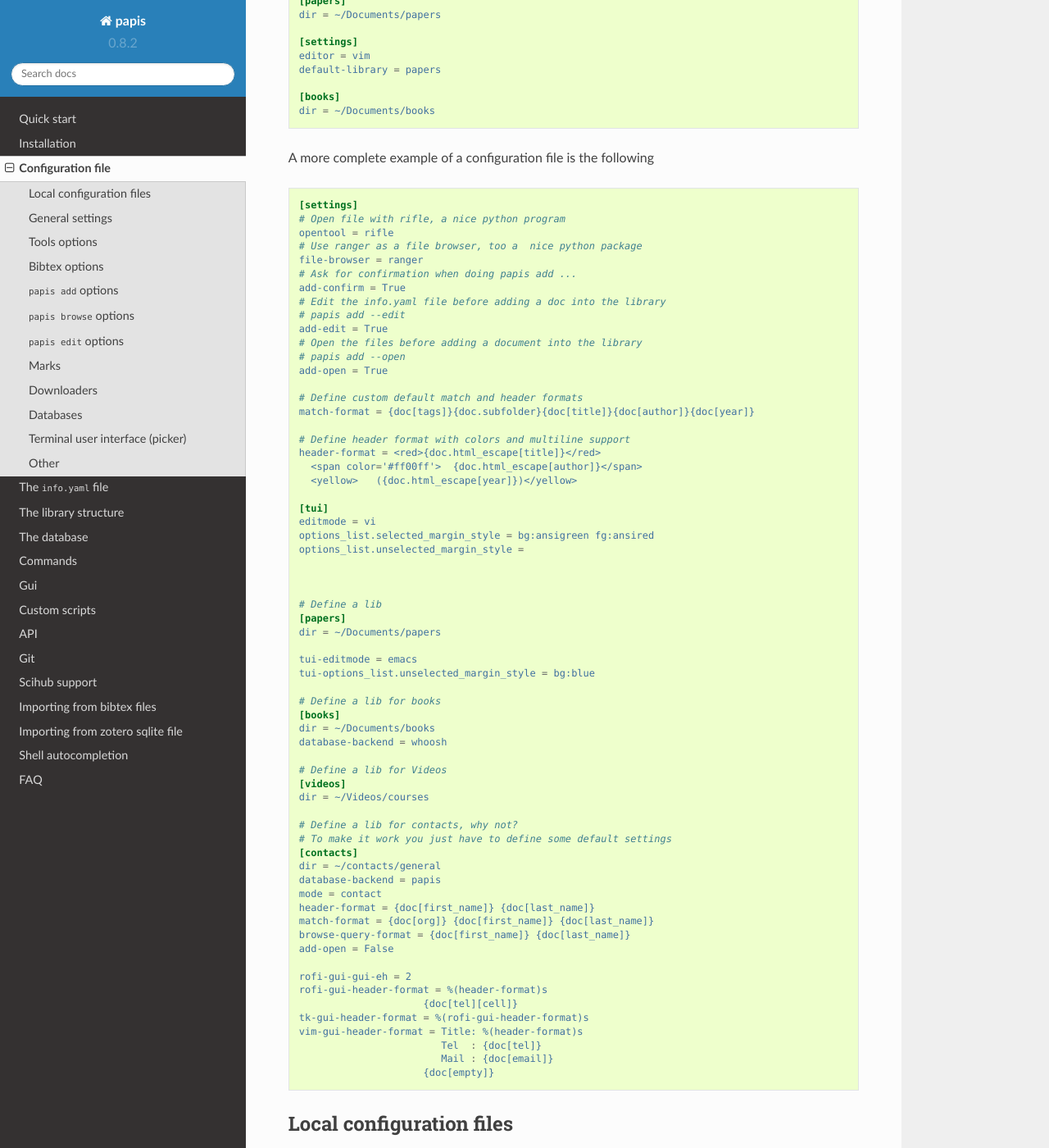
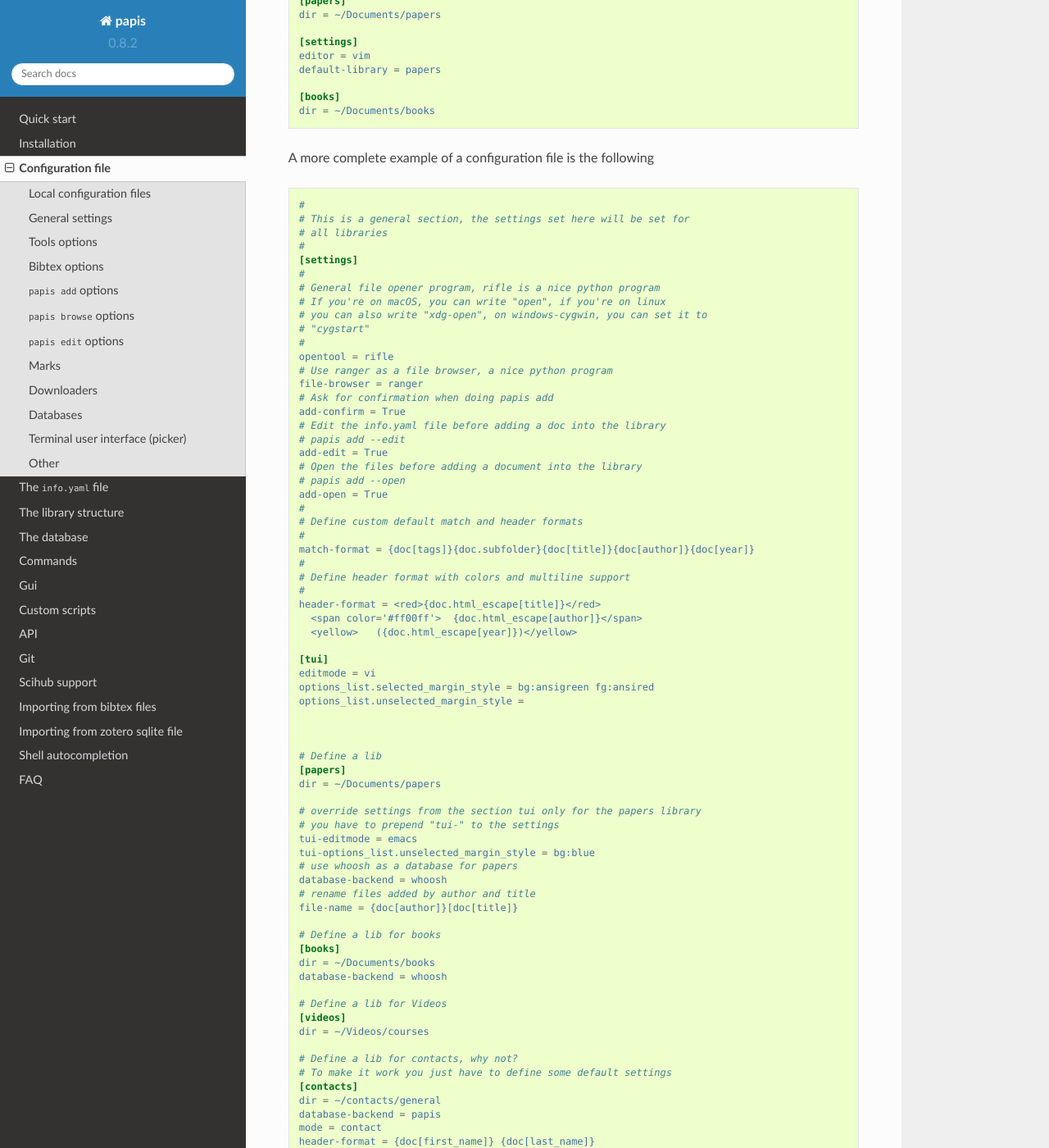
Before and after one commit to papis/papis, a Sphinx documentation site: the page built from doc/source/configuration.rst, in a window 1280 px wide and 1400 px high, scrolled down 324 px. Shown: the whole window at 82% size. Built offline with Sphinx 7.4.7 and the Read the Docs theme 2.0.0, drawn with Linux system fonts in a browser that asks for light colours; some of the changed text lies outside the part shown.

Commit message:
Update sample configuration

```diff
--- a/doc/source/configuration.rst
+++ b/doc/source/configuration.rst
@@ -25,12 +25,21 @@
 
 .. code:: ini
 
+  #
+  # This is a general section, the settings set here will be set for
+  # all libraries
+  #
   [settings]
-  # Open file with rifle, a nice python program
+  #
+  # General file opener program, rifle is a nice python program
+  # If you're on macOS, you can write "open", if you're on linux
+  # you can also write "xdg-open", on windows-cygwin, you can set it to
+  # "cygstart"
+  #
   opentool = rifle
-  # Use ranger as a file browser, too a  nice python package
+  # Use ranger as a file browser, a nice python program
   file-browser = ranger
-  # Ask for confirmation when doing papis add ...
+  # Ask for confirmation when doing papis add
   add-confirm = True
   # Edit the info.yaml file before adding a doc into the library
   # papis add --edit
@@ -38,11 +47,13 @@
   # Open the files before adding a document into the library
   # papis add --open
   add-open = True
-
+  #
   # Define custom default match and header formats
+  #
   match-format = {doc[tags]}{doc.subfolder}{doc[title]}{doc[author]}{doc[year]}
-
+  #
   # Define header format with colors and multiline support
+  #
   header-format = <red>{doc.html_escape[title]}</red>
     <span color='#ff00ff'>  {doc.html_escape[author]}</span>
     <yellow>   ({doc.html_escape[year]})</yellow>
@@ -58,8 +69,14 @@
   [papers]
   dir = ~/Documents/papers
 
+  # override settings from the section tui only for the papers library
+  # you have to prepend "tui-" to the settings
   tui-editmode = emacs
   tui-options_list.unselected_margin_style = bg:blue
+  # use whoosh as a database for papers
+  database-backend = whoosh
+  # rename files added by author and title
+  file-name = {doc[author]}[doc[title]}
 
   # Define a lib for books
   [books]
@@ -81,14 +98,6 @@
   browse-query-format = {doc[first_name]} {doc[last_name]}
   add-open = False
 
-  rofi-gui-gui-eh = 2
-  rofi-gui-header-format = %(header-format)s
-                       {doc[tel][cell]}
-  tk-gui-header-format = %(rofi-gui-header-format)s
-  vim-gui-header-format = Title: %(header-format)s
-                          Tel  : {doc[tel]}
-                          Mail : {doc[email]}
-                       {doc[empty]}
 
 Local configuration files
 -------------------------
```
